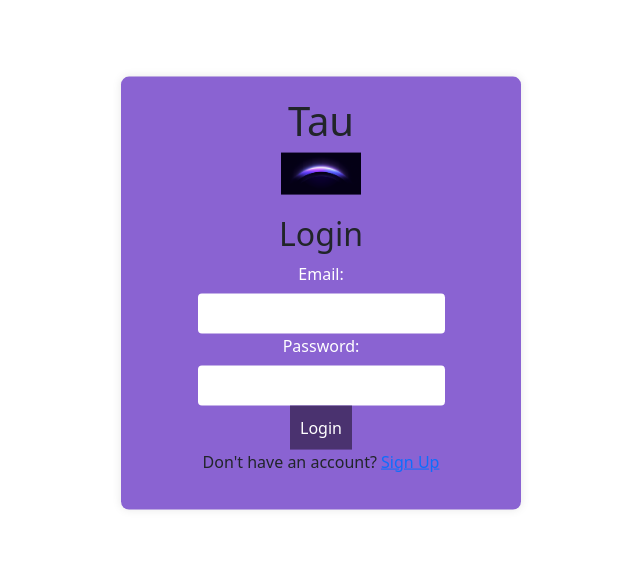
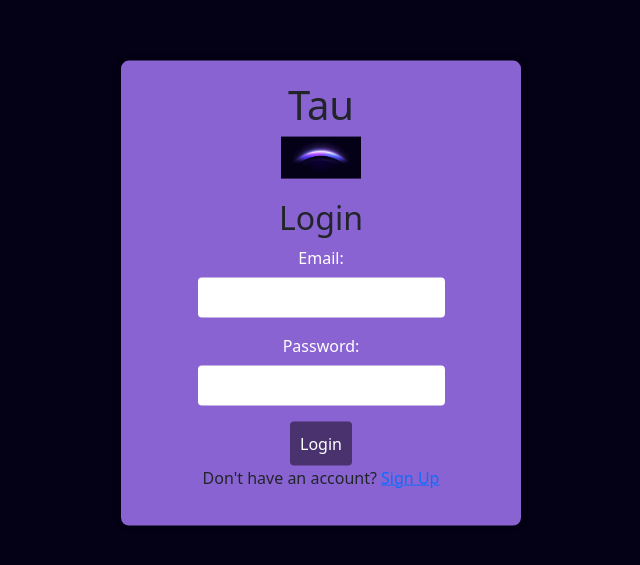
Before and after one commit to TauScheduler/Tau, a React (Create React App) app: page /Login in a window 1280 px wide. Shown: the part 107-672 px from the top of the page, without its empty margins (319-959 px from the left). Built offline with nearby package versions, Linux system fonts and the light colour scheme.

Commit message:
fixed background color

```diff
--- a/src/App.css
+++ b/src/App.css
@@ -1,5 +1,6 @@
 .App {
   text-align: center;
+  background: #040015;
 }
 
 .App-logo {
--- a/src/Components/Login.css
+++ b/src/Components/Login.css
@@ -5,7 +5,7 @@
 .login-body {
   font-family: 'Open Sans', sans-serif;
   background: #040015;
-  color: white;
+  color: black;
   margin: 0;
   display: flex;
   align-items: center;
@@ -29,6 +29,11 @@
   transform: translate(-50%, -50%);
 }
 
+.Harsheesha {
+  height: 100vh;
+  width: 100vw;
+  background-color: #040015;
+}
 
 .logo-container {
   text-align: center;
@@ -57,7 +62,7 @@ label {
   color: white;
 }
 
-input {
+.form-container input {
   padding: 8px;
   margin-bottom: 16px;
   background-color: #fff;
@@ -66,7 +71,7 @@ input {
   border-radius: 4px;
 }
 
-button {
+.form-container button {
   background-color:#4a326f ;
   color: white;
   padding: 10px;
@@ -76,7 +81,7 @@ button {
   transition: background-color 0.3s ease, color 0.3s ease;
 }
 
-button:hover {
+.form-container button:hover {
   background-color: white;
   color: #4a326f;
 }
--- a/src/Components/Login.js
+++ b/src/Components/Login.js
@@ -4,6 +4,7 @@ import TauLogo from '../sunrise.png';
 
 function Login() {
   return (
+    <div className="Harsheesha">
     <div className="login-container">
       <div className="logo-container">
         <h1>Tau</h1>
@@ -27,6 +28,7 @@ function Login() {
         </p>
       </div>
     </div>
+    </div>
   );
 }
 
```
